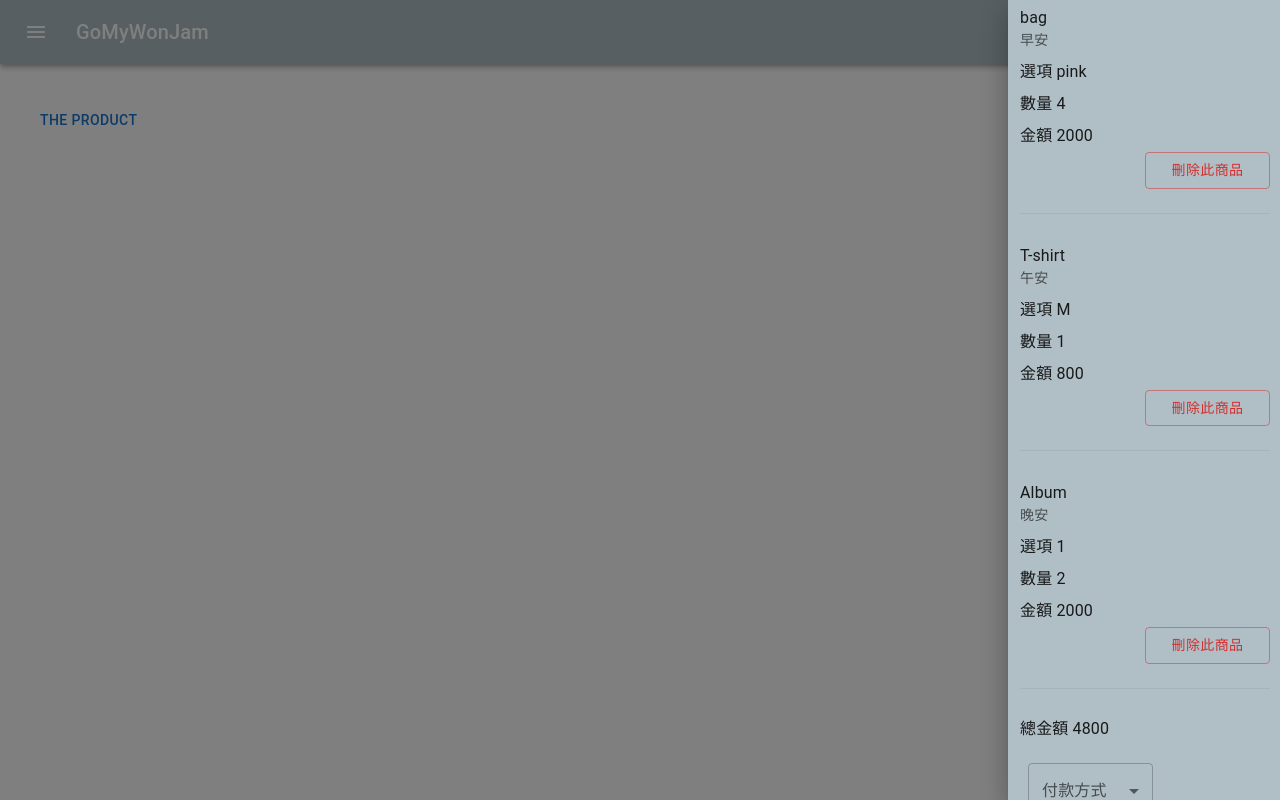
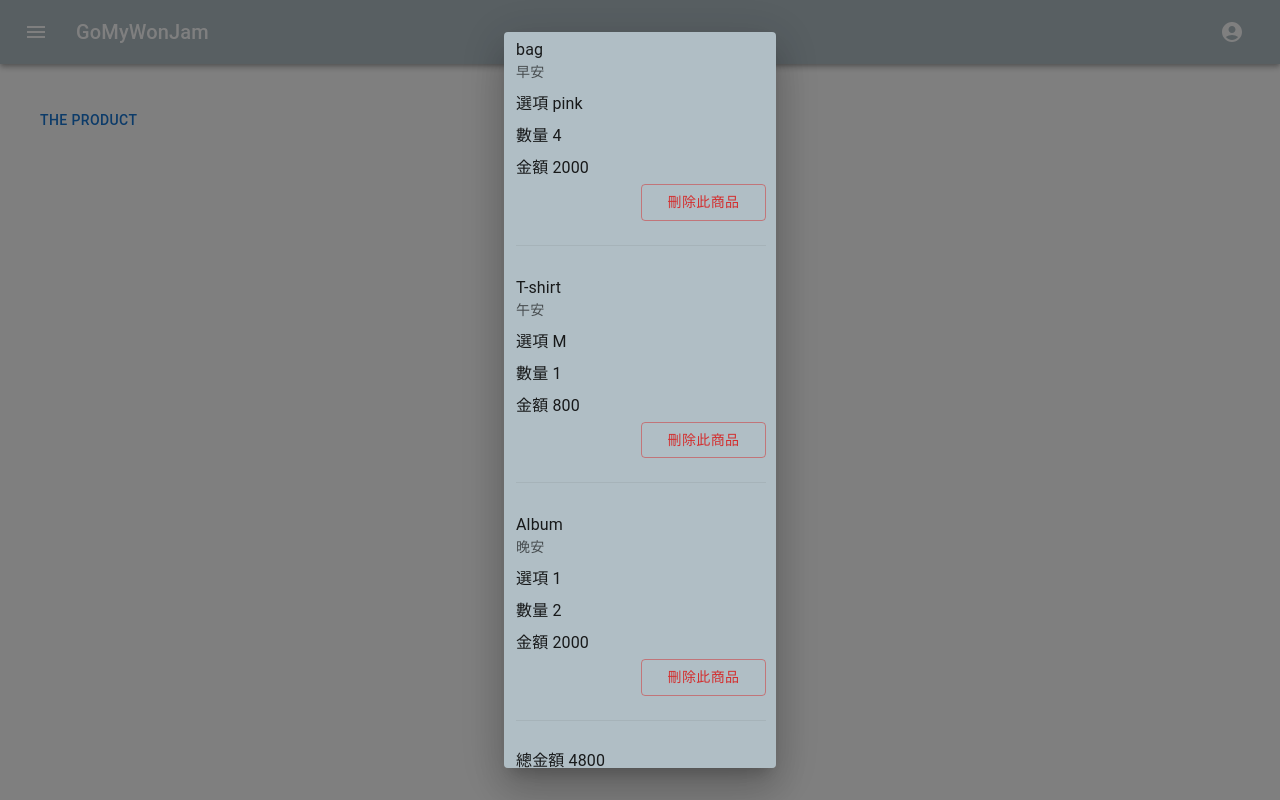
Before and after one commit to yihsin9111/GoMyWonJam, a React (Create React App) app in the folder frontend/: page /cartlist in a window 1280 px wide. Built offline with nearby package versions, Linux system fonts and the light colour scheme.

Commit message:
cartlist drawer change to Dialog

```diff
--- a/frontend/src/components/CartList.js
+++ b/frontend/src/components/CartList.js
@@ -1,12 +1,12 @@
 import React from 'react'
 import Box from '@mui/material/Box';
-import SwipeableDrawer from '@mui/material/SwipeableDrawer';
 import Button from '@mui/material/Button';
 import InputLabel from '@mui/material/InputLabel';
 import MenuItem from '@mui/material/MenuItem';
 import FormControl from '@mui/material/FormControl';
 import Select from '@mui/material/Select';
 import ListItemText from '@mui/material/ListItemText';
+import Dialog from '@mui/material/Dialog'
 
 //test Data
 import Bills from "../test datas/Bills.js"
@@ -107,13 +107,12 @@ export default function CartList() {
     <div>
         <React.Fragment>
           <Button onClick={toggleDrawer(true)}>{'The Product'}</Button>
-          <SwipeableDrawer
-            anchor={"right"}
+          <Dialog
             open={Open}
             onClose={toggleDrawer(false)}
           >
             {list('bottom')}
-          </SwipeableDrawer>
+          </Dialog>
         </React.Fragment>
     </div>
   );
```
